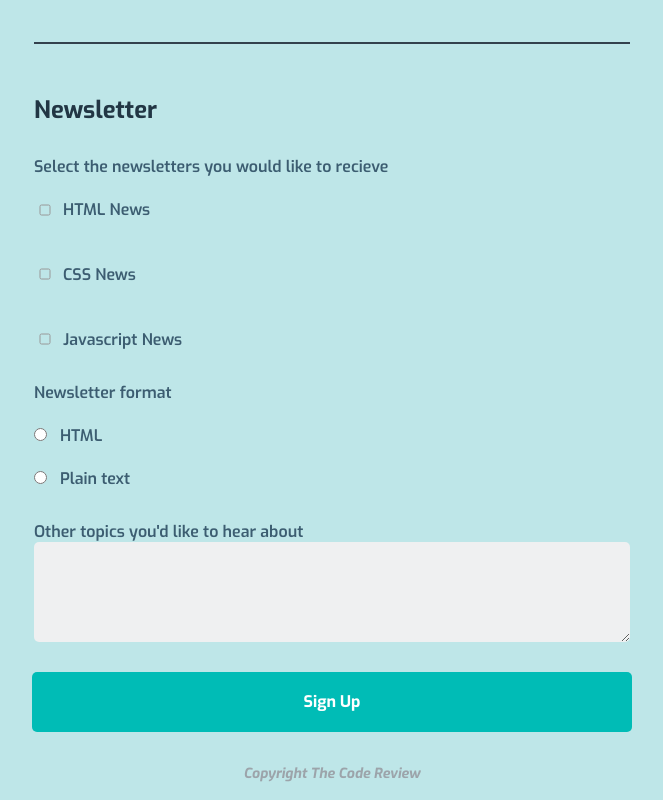
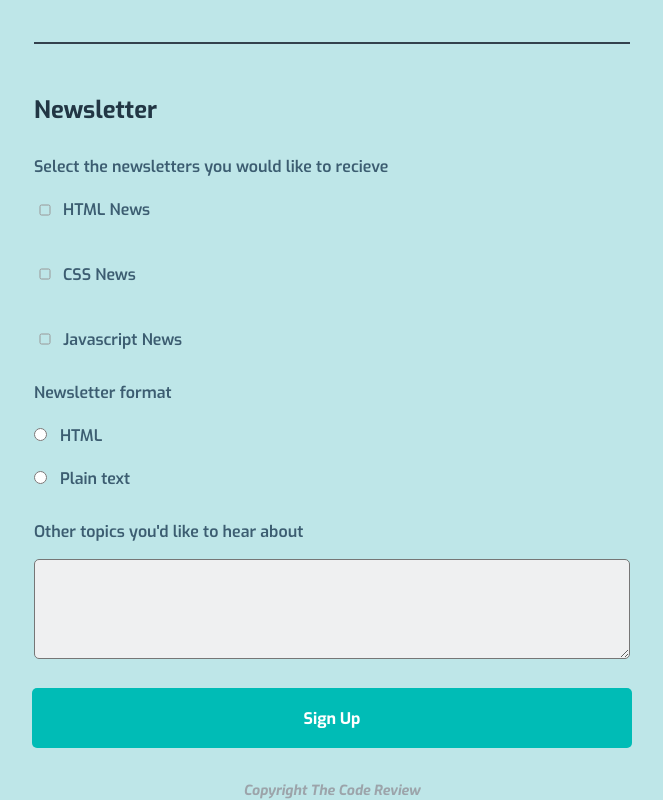
Before and after one commit to Biggldoc/projectY, a plain HTML site: page index.html in a window 1280 px wide. Shown: the part 967-1767 px from the top of the page, without its empty margins (308-971 px from the left). Drawn offline with nearby package versions, Linux system fonts and the light colour scheme.

Commit message:
Textarea-fix

```diff
--- a/css/cyberpunk.css
+++ b/css/cyberpunk.css
@@ -251,11 +251,18 @@ input[type="number"]::-webkit-inner-spin-button {
 .news_textarea {
   width: 100%;
   min-height: 6.25em;
+  margin-top: 1.06em;
+  padding: .5em;
   background: #EFF0F1;
   outline: none;
   resize: vertical;
   border: none;
   border-radius: 5px;
+  transition: .4s all;
+}
+
+.news_textarea:focus {
+  border: 2px solid #FE46CE;
 }
 
 .signup_btn {
--- a/css/darkred.css
+++ b/css/darkred.css
@@ -243,11 +243,18 @@ input[type="number"]::-webkit-inner-spin-button {
 .news_textarea {
   width: 100%;
   min-height: 6.25em;
+  margin-top: 1.06em;
+  padding: .5em;
   background: #EFF0F1;
   outline: none;
   resize: vertical;
   border: none;
   border-radius: 5px;
+  transition: .4s all;
+}
+
+.news_textarea:focus {
+  border: 2px solid #7C0000;
 }
 
 .signup_btn {
--- a/css/styles.css
+++ b/css/styles.css
@@ -241,11 +241,17 @@ input[type="number"]::-webkit-inner-spin-button {
 .news_textarea {
   width: 100%;
   min-height: 6.25em;
+  margin-top: 1.06em;
+  padding: .5em;
   background: #EFF0F1;
   outline: none;
   resize: vertical;
-  border: none;
   border-radius: 5px;
+  transition: .4s all;
+}
+
+.news_textarea:focus {
+  border: 2px solid #2C698D;
 }
 
 .signup_btn {
```
